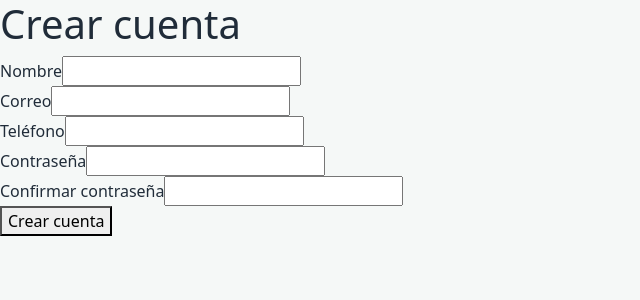
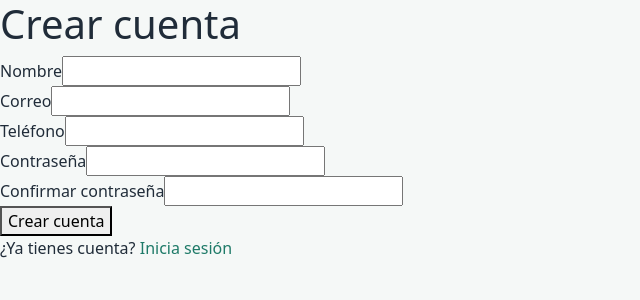
Before and after one commit to ItaloCarmonaM/Ev2_vet_san_marcos, a React (Vite) app: page /registro in a window 1280 px wide. Shown: the top 300 px of the page, without its empty margins (0-640 px from the left). Built offline with nearby package versions, Linux system fonts and the light colour scheme.

Commit message:
feat(registro): agrega enlace al login desde Registro

```diff
--- a/src/pages/Registro.jsx
+++ b/src/pages/Registro.jsx
@@ -1,4 +1,4 @@
-import { useNavigate } from "react-router-dom";
+import { Link, useNavigate } from "react-router-dom";
 import FormularioRegistro from "../components/organisms/FormularioRegistro";
 
 export default function Registro() {
@@ -13,6 +13,9 @@ export default function Registro() {
     <main>
       <h1>Crear cuenta</h1>
       <FormularioRegistro onRegistroExitoso={handleRegistroExitoso} />
+      <p>
+        ¿Ya tienes cuenta? <Link to="/login">Inicia sesión</Link>
+      </p>
     </main>
   );
 }
```
